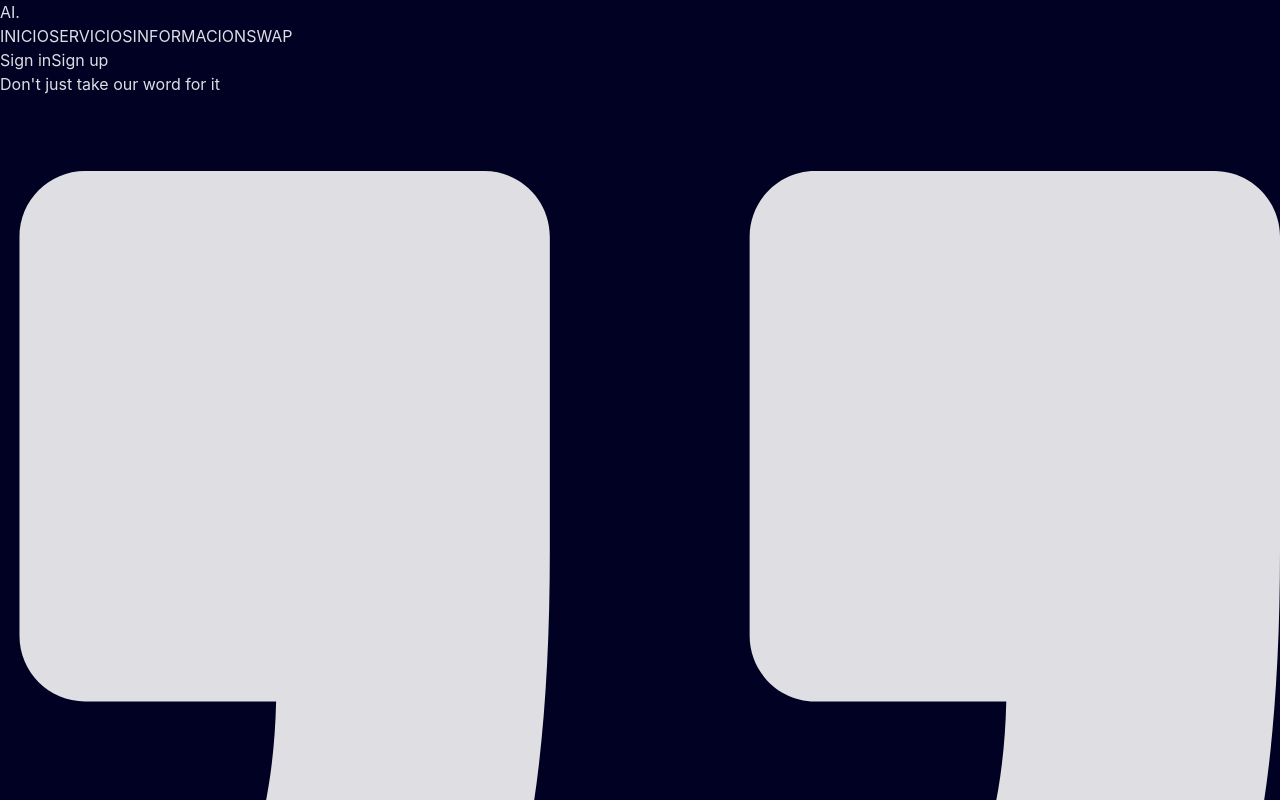
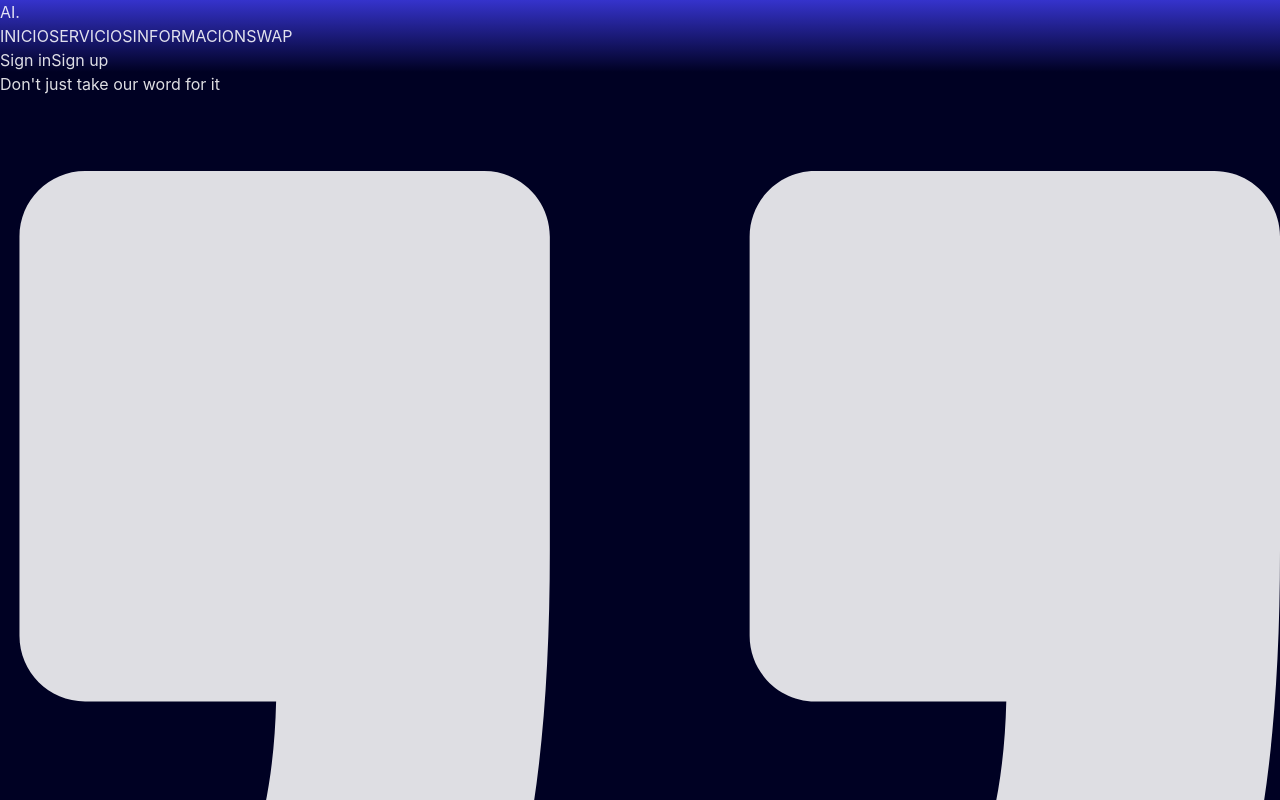
Before and after one commit to Drfarree/Test, a React (Vite) app: page /information in a window 1280 px wide. Shown: the top 800 px of the page. Built offline with nearby package versions, Linux system fonts and the light colour scheme.

Commit message:
Update layout styles

```diff
--- a/src/pages/layout.jsx
+++ b/src/pages/layout.jsx
@@ -1,9 +1,11 @@
 import React from "react";
 import { NavLink, Outlet } from "react-router-dom";
 
+import "./styles.css"
+
 const Navigation = () => (
-  <section class="w-full px-8 text-gray-700 bg-white">
-    <div class="container flex flex-col flex-wrap items-center justify-between py-5 mx-auto md:flex-row max-w-7xl">
+  <section class="w-full px-8 text-gray-700 bg-white" className="menu-bg">
+    <div class="container flex flex-col flex-wrap items-center justify-between py-5 mx-auto md:flex-row max-w-7xl" >
       <div class="relative flex flex-col md:flex-row">
         <a
           href="#_"
--- /dev/null
+++ b/src/pages/styles.css
@@ -0,0 +1,13 @@
+.menu-bg {
+    background: rgb(53, 51, 204);
+    background: linear-gradient(
+      180deg,
+      rgba(53, 51, 204, 1) 0%,
+      #000123 100%
+    );
+
+    display: flex;
+    align-items: center;
+    /* gap: 8rem; */
+    /* padding: 2rem;  */
+  }
```
